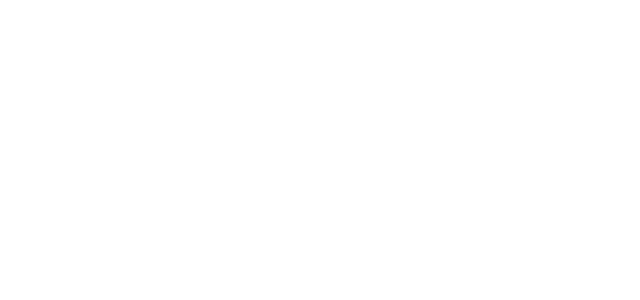
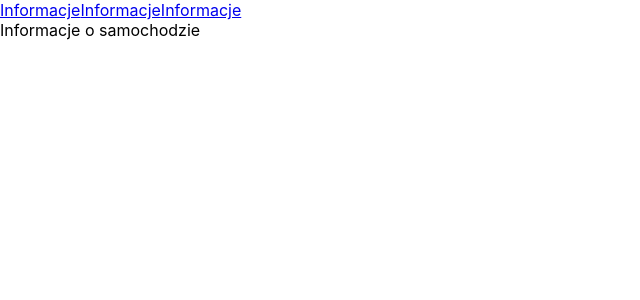
Before and after one commit to dziwanski/vsb, a React (Create React App) app: page /dashboard in a window 1280 px wide. Shown: the top 300 px of the page, without its empty margins (0-640 px from the left). Built offline with nearby package versions, Linux system fonts and the light colour scheme.

Commit message:
Prepare Dashboard component which is main place to display data.

```diff
--- a/src/App.js
+++ b/src/App.js
@@ -3,7 +3,7 @@ import {BrowserRouter, Switch, Route} from "react-router-dom";
 import store from './store/store';
 // Components
 import Home from "./components/Home/Home";
-import List from "./components/List/List";
+import Dashboard from "./components/Dashboard/Dashboard";
 // Style
 import './App.scss';
 
@@ -16,8 +16,8 @@ function App() {
                         <Route exact path='/'>
                             <Home/>
                         </Route>
-                        <Route exact path='/home'>
-                            <List/>
+                        <Route path='/dashboard'>
+                            <Dashboard/>
                         </Route>
                     </Switch>
                 </div>
--- /dev/null
+++ b/src/components/Dashboard/Dashboard.jsx
@@ -0,0 +1,39 @@
+import {NavLink, Route, Switch, useRouteMatch} from "react-router-dom";
+import List from "../List/List";
+// Styles
+import './Dashboards.styles.scss';
+
+const Dashboard = () => {
+    const {path, url} = useRouteMatch();
+    console.log(path);
+    console.log(url);
+
+    return (
+        <div>
+            <nav>
+                <NavLink to={`${url}`}>Informacje</NavLink>
+                <NavLink to={`${url}/repair-history`}>Informacje</NavLink>
+                <NavLink to={`${url}/scheduled-list`}>Informacje</NavLink>
+            </nav>
+
+            <Switch>
+                <Route exact path={`${url}`}>
+                    <div>
+                        Informacje o samochodzie
+                    </div>
+                </Route>
+                <Route path={`${url}/repair-history`}>
+                    <List/>
+                </Route>
+                <Route path={`${url}/scheduled-list`}>
+                    <div>
+                        Todo list
+                    </div>
+                </Route>
+            </Switch>
+
+        </div>
+    )
+}
+
+export default Dashboard;
--- a/src/components/Home/Home.jsx
+++ b/src/components/Home/Home.jsx
@@ -2,7 +2,6 @@ import React from "react";
 import {Link} from 'react-router-dom';
 // Styles
 import './Home.styles.scss';
-
 
 const Home = () => {
     return (
@@ -10,7 +9,7 @@ const Home = () => {
             <section className='home'>
                 <h1 className='home__brand'>Volvo <span className='home__brand--model'>S40</span></h1>
                 <h2>Service book</h2>
-                <Link className='start_btn' to='/home'>START</Link>
+                <Link className='start_btn' to='/dashboard'>START</Link>
             </section>
         </main>
     );
```
Also changed, not shown: src/components/Dashboard/Dashboards.styles.scss (added).
